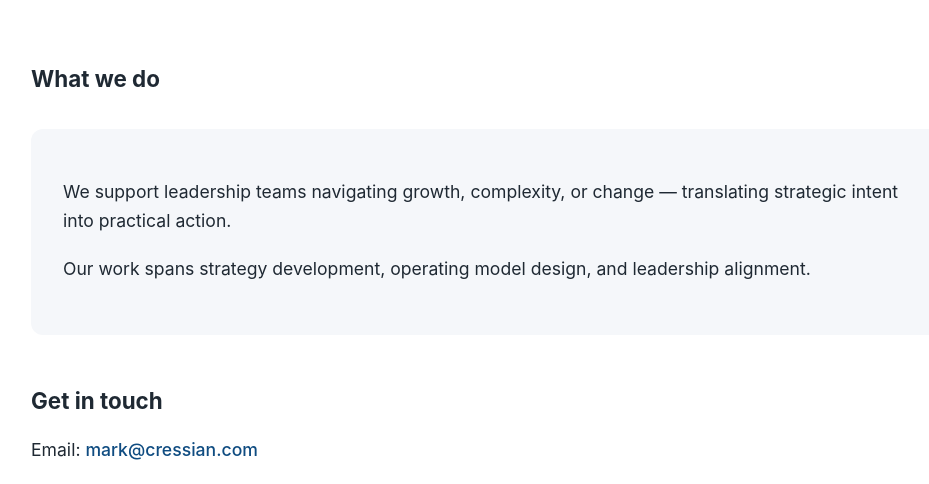
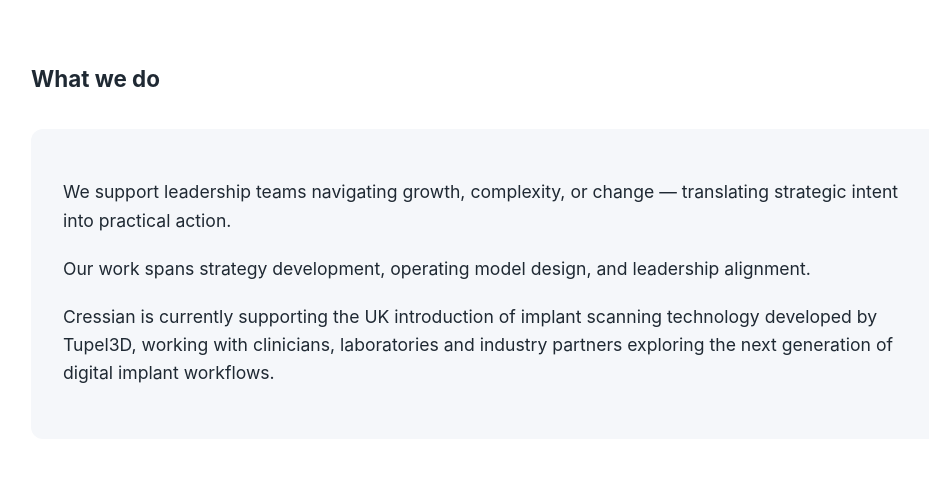
Before and after one commit to Mark-Cressian/cressian.com, a plain HTML site: page index.html in a window 1280 px wide. Shown: the part 276-760 px from the top of the page, without its empty margins (149-1078 px from the left). Drawn offline with Linux system fonts and the light colour scheme.

Commit message:
Update index.html

```diff
--- a/index.html
+++ b/index.html
@@ -102,6 +102,11 @@
         Our work spans strategy development, operating model design,
         and leadership alignment.
       </p>
+      <p>
+        Cressian is currently supporting the UK introduction of implant scanning technology developed by Tupel3D,
+        working with clinicians, laboratories and industry partners exploring the next generation of digital implant
+        workflows.
+      </p>
     </div>
   </section>
 
```
